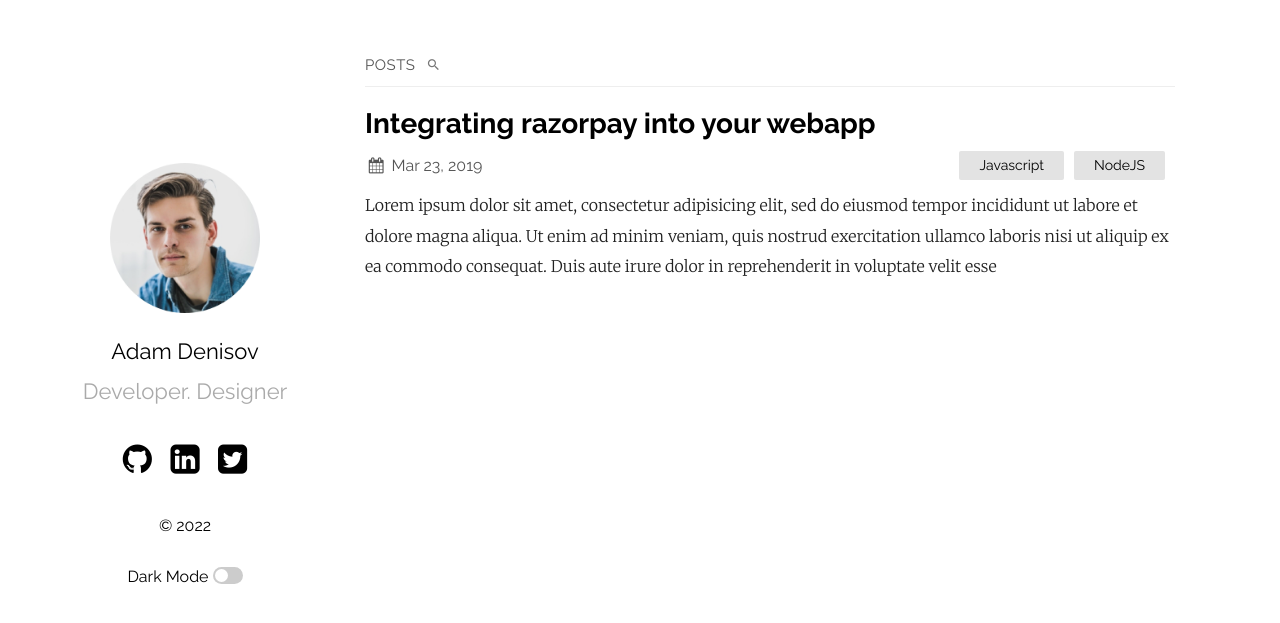
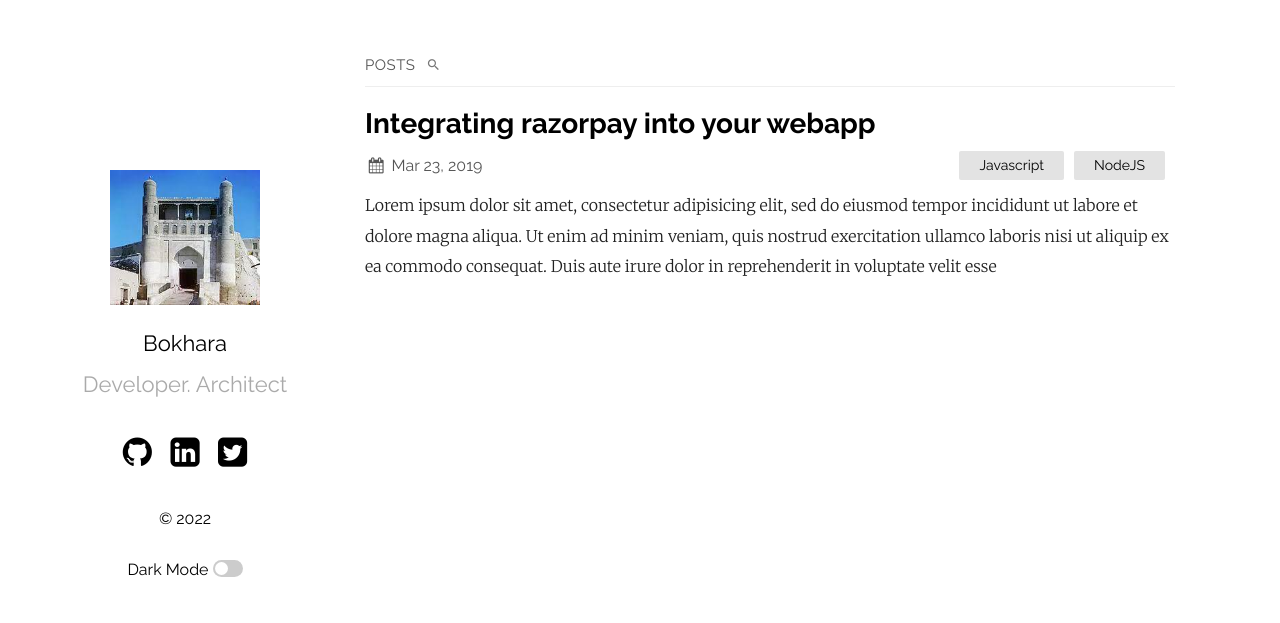
Before and after one commit to bokhara/bokhara.github.io, a Jekyll site: the page built from index.md, in a window 1280 px wide. Shown: the top 623 px of the page. Built offline with Jekyll 4.4.1, drawn with Linux system fonts in a browser that asks for light colours.

Commit message:
#4 修改信息

```diff
--- a/_config.yml
+++ b/_config.yml
@@ -12,23 +12,23 @@ show_excerpts: true # set to true to show excerpts on the homepage
 sass:
   sass_dir: _sass
 plainwhite:
-  name: Adam Denisov
-  tagline: Developer. Designer
+  name: Bokhara
+  tagline: Developer. Architect
   date_format: "%b %-d, %Y"
   sitemap: true # set to true to generate sitemap.xml content
   search: true # set to true to enable searchbar
   dark_mode: true # set to true to add dark mode toggle
-  portfolio_image: "assets/portfolio.png" # the path from the base directory of the site to the image to display (no / at the start)
-  html_lang: "en" # set the lang attribute of the <html> tag for the pages. See here for a list of codes: https://www.w3schools.com/tags/ref_country_codes.asp
+  portfolio_image: "assets/portfolio.jpg" # the path from the base directory of the site to the image to display (no / at the start)
+  html_lang: "zh" # set the lang attribute of the <html> tag for the pages. See here for a list of codes: https://www.w3schools.com/tags/ref_country_codes.asp
   condensed_mobile:
     #- home
     - page
     - post
   # generate social links in footer
   social_links:
-    twitter: samarsault
-    github:  samarsault
-    linkedIn: in/samarsault
+    twitter: bokhara
+    github:  bokhara
+    linkedIn: in/bokhara
     #dribbble: jekyll
     #flickr:   jekyll
     #instagram: jekyll
```
Also changed, not shown: assets/portfolio.jpg (added), assets/portfolio.png (deleted).
